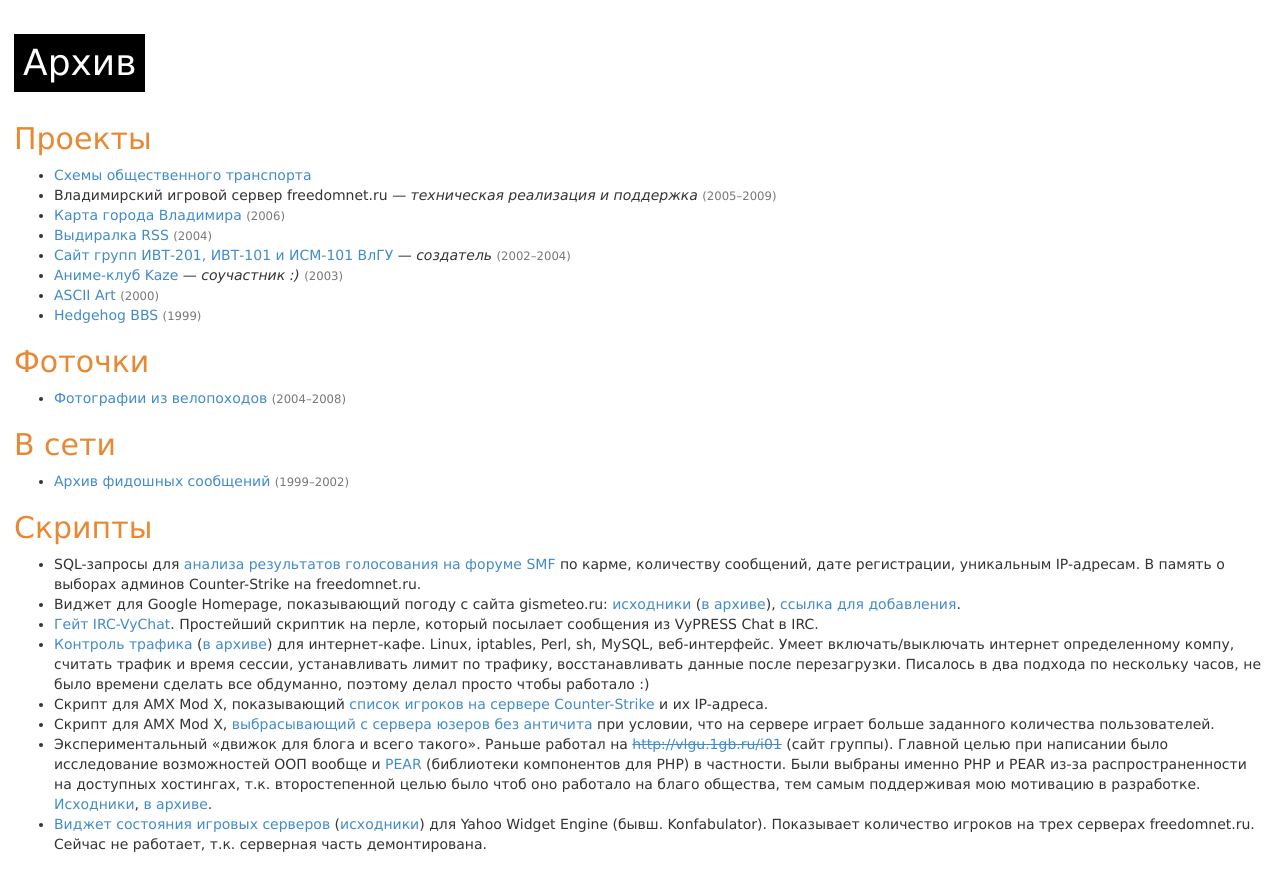
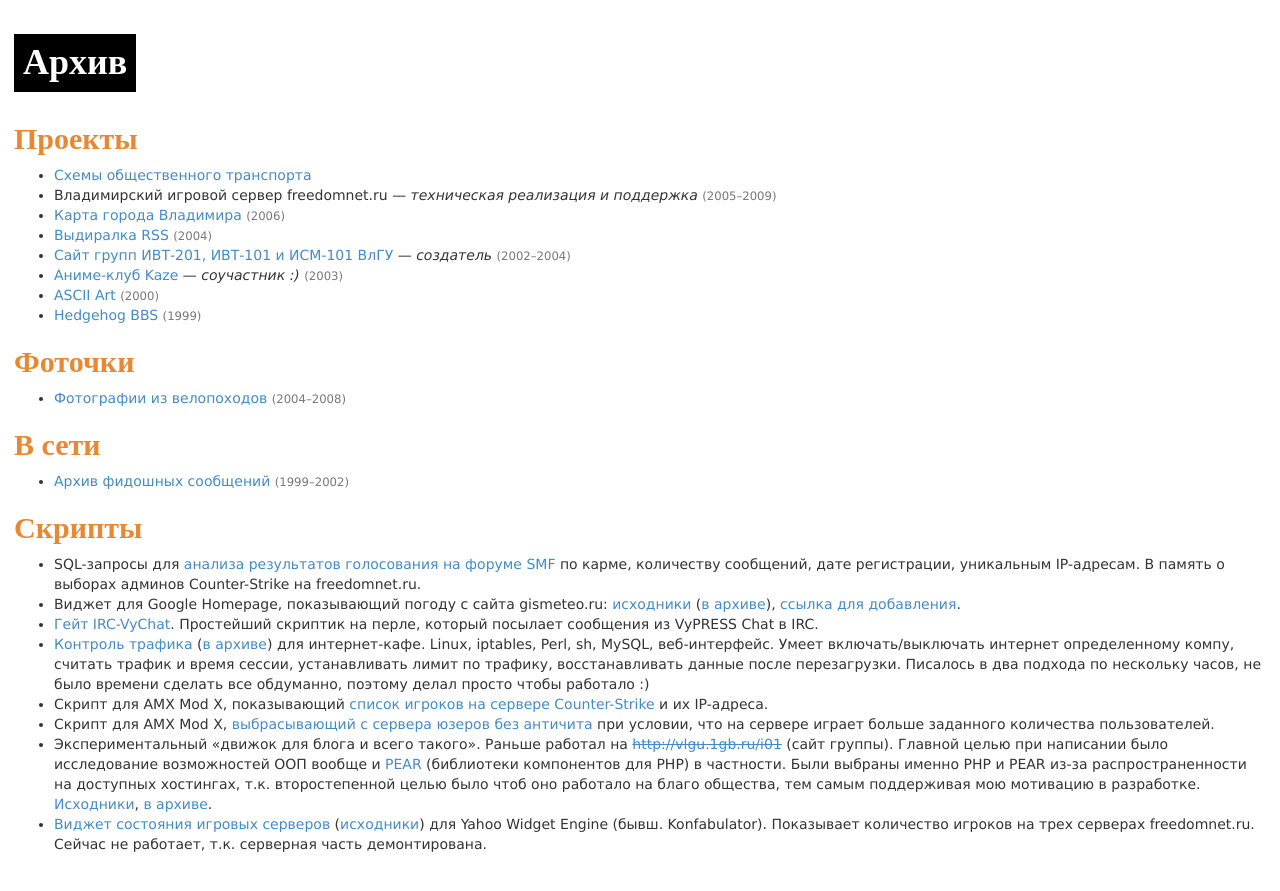
Before and after one commit to kolyuchiy/kolyuchiy.github.io, a Jekyll site: the page built from archive.md, in a window 1280 px wide. Shown: the top 891 px of the page. Built offline with Jekyll 4.4.1, drawn with Linux system fonts in a browser that asks for light colours; nearby versions of some CDN libraries.

Commit message:
Change fonts

```diff
--- a/css/style.css
+++ b/css/style.css
@@ -1,7 +1,7 @@
 /* CSS Document */
 
 body {
-	font-family: Verdana, Arial, Helvetica, sans-serif;
+	font-family: 'Lucida Grande', 'Lucida Sans', Verdana, Arial, Helvetica, sans-serif;
     padding: 1em;
 }
 h1 {
@@ -9,10 +9,14 @@ h1 {
     color: white;
     padding: 0.25em;
     display: inline-block;
+    font-family: 'Myriad Pro';
+    font-weight: bold;
 }
 h2 {
 	color: #E88833;
 	text-shadow: 0px 2px 2px white;
+    font-family: 'Myriad Pro';
+    font-weight: bold;
 }
 img#my-photo {
     background-color: gray;
```
